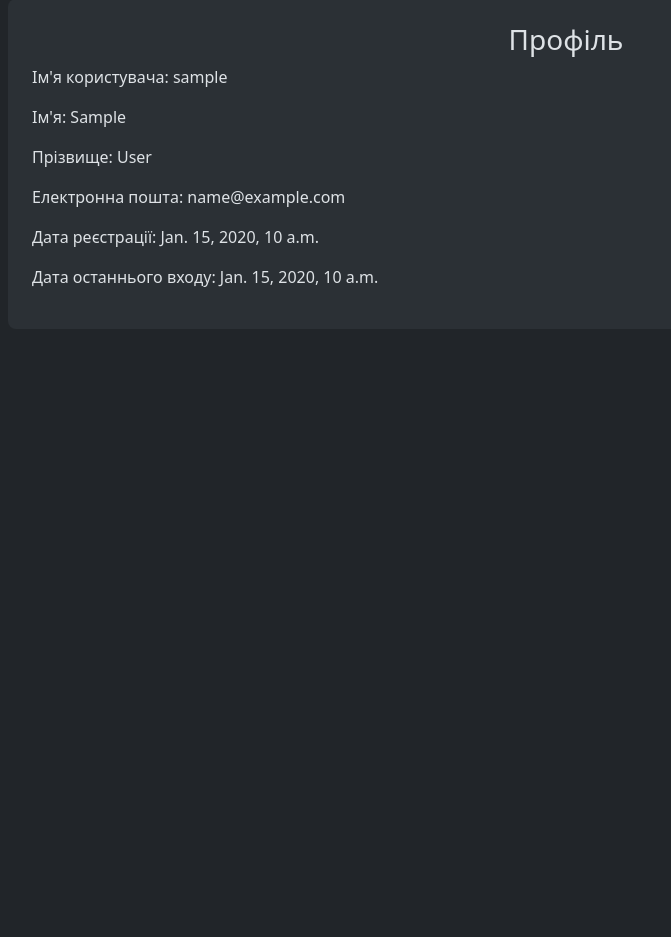
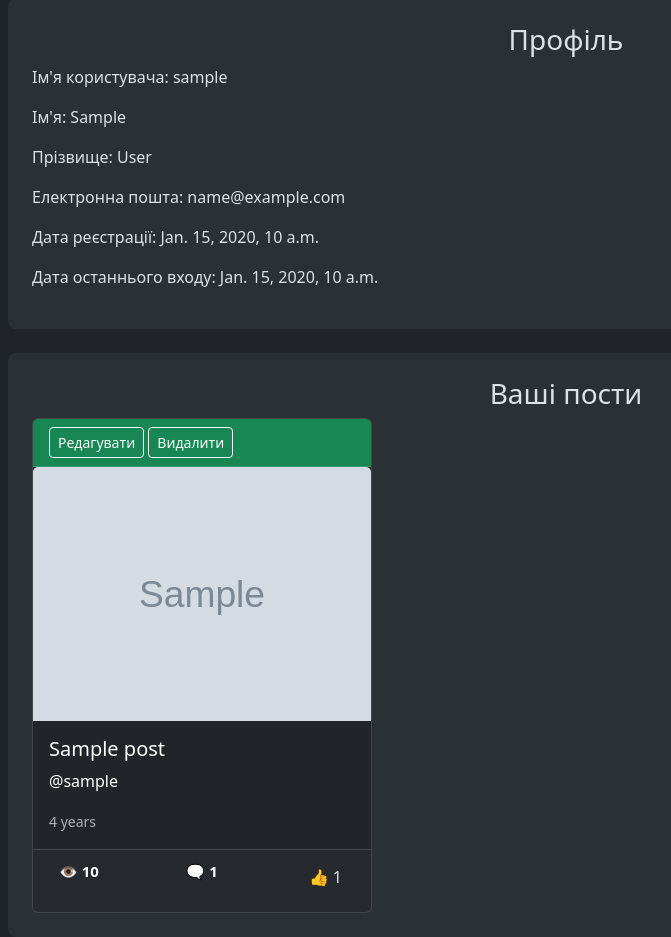
Before and after one commit to Dotpakc/SigmaPythonHub, a Django app: page /members/profile/ in a window 1280 px wide. Shown: the part 112-1049 px from the top of the page, without its empty margins (74-745 px from the left). Before the commit the page ends 399 px from the top, so only its background shows below. Run offline with Django 5.2, Linux system fonts and the light colour scheme; a user stored in the database is signed in; tables that the repository leaves empty hold one stand-in row (values such as "Sample post"); grey boxes marked "Sample" are stand-in pictures.

Commit message:
add likes

```diff
--- a/apps/blog/forms.py
+++ b/apps/blog/forms.py
@@ -19,8 +19,7 @@ class CommentForm(forms.ModelForm):
 
     class Meta:
         model = Comment
-        fields = ['author', 'content']
+        fields = ['content']
         widgets = {
-            'author': forms.TextInput(attrs={'class': 'form-control'}),
             'content': forms.Textarea(attrs={'class': 'form-control'})
         }
--- a/apps/blog/models.py
+++ b/apps/blog/models.py
@@ -10,7 +10,7 @@ class Post(models.Model):
     content = models.TextField(verbose_name='Контент')
     image = models.ImageField(verbose_name='Малюнок', upload_to='post_images/')
     is_published = models.BooleanField(verbose_name='Опубліковано', default=False, blank=True)
-    likes = models.IntegerField(verbose_name='Вподобайки', default=0, blank=True)
+    likes = models.ManyToManyField(User, related_name='post_likes', blank=True)
     views = models.IntegerField(verbose_name='Перегляди', default=0, blank=True)
     created_at = models.DateTimeField(verbose_name='Дата створення', auto_now_add=True)
     updated_at = models.DateTimeField(verbose_name='Дата оновлення', auto_now=True)
@@ -26,9 +26,9 @@ class Post(models.Model):
 
 class Comment(models.Model):
     post = models.ForeignKey(Post, on_delete=models.CASCADE, verbose_name='Пост', related_name='comments')
-    author = models.CharField(verbose_name='Автор', max_length=50)
+    author = models.ForeignKey(User, on_delete=models.CASCADE, verbose_name='Автор', related_name='comments', null=True, default=None)
     content = models.TextField(verbose_name='Контент')
-    likes = models.IntegerField(verbose_name='Вподобайки', default=0, blank=True)
+    likes = models.ManyToManyField(User, related_name='comment_likes', blank=True)
     created_at = models.DateTimeField(verbose_name='Дата створення', auto_now_add=True)
     updated_at = models.DateTimeField(verbose_name='Дата оновлення', auto_now=True)
 
--- a/apps/blog/templates/blog/index.html
+++ b/apps/blog/templates/blog/index.html
@@ -24,6 +24,7 @@
                                 <img src="{{post.image.url}}" class="card-img-top" alt="...">
                                 <div class="card-body">
                                     <h5 class="card-title">{{post.title}}</h5>
+                                    <p class="card-text">@{{post.author}}</p>
                                     <small class="text-muted">{{post.created_at|timesince}}</small>
                                     <!-- <div class="d-flex justify-content-between">
                                         <div class="d-flex align-items-center">
@@ -40,7 +41,7 @@
                                     <div class="d-flex justify-content-between text-center">
                                         <h5><span class="badge ">👁️ {{post.views}}</span></h5>
                                         <h5><span class="badge ">🗨️ {{post.comments.count}}</span></h5>
-                                        <h5><span class="btn" id="btn_like_{{post.id}}" style="cursor: pointer;">👍 {{post.likes}}</span></h5>
+                                        <h5><span class="btn" id="btn_like_{{post.id}}" style="cursor: pointer;">👍 {{post.likes.count}}</span></h5>
                                     </div>
                                 </div>
                             </div>
--- a/apps/members/templates/members/profile.html
+++ b/apps/members/templates/members/profile.html
@@ -14,7 +14,33 @@
         <p>Електронна пошта: {{ user.email }}</p>
         <p>Дата реєстрації: {{ user.date_joined }}</p>
         <p>Дата останнього входу: {{ user.last_login }}</p>
-
-
 </div>
+<div class="mt-4 rounded-3 bg-body-tertiary p-4">
+        <h3 class="text-center">Ваші пости</h3>
+        <div class="row g-4">
+            {% for post in user.posts.all %}
+                <div class="col-4">
+                    <div class="card">
+                        <div class="card-header {% if post.is_published %}bg-success{% else %}bg-warning{% endif %} text-white">
+                            <a href="" class="btn btn-sm btn-outline-light">Редагувати</a>
+                                <a href="" class="btn btn-sm btn-outline-light">Видалити</a>
+                        </div>
+                        <a href="{% url 'blog:post' post.id %}" class="text-decoration-none text-white">
+                        <img src="{{post.image.url}}" class="card-img-top" alt="...">
+                        <div class="card-body">
+                            <h5 class="card-title">{{post.title}}</h5>
+                                <p class="card-text">@{{post.author}}</p>
+                                <small class="text-muted">{{post.created_at|timesince}}</small>
+                        </div>
+                        </a>
+                                <div class="card-footer">
+                                        <div class="d-flex justify-content-between text-center">
+                                        <h5><span class="badge ">👁️ {{post.views}}</span></h5>
+                                        <h5><span class="badge ">🗨️ {{post.comments.count}}</span></h5>
+                                        <h5><span class="btn" id="btn_like_{{post.id}}" style="cursor: pointer;">👍 {{post.likes.count}}</span></h5>
+                                        </div>
+                                </div>
+                        </div>
+                </div>
+                {% endfor %}
 {% endblock %}
```
Also changed, not shown: apps/blog/templates/blog/post.html (+2 -6 lines), apps/blog/views.py (+13 -6 lines), apps/blog/migrations/0005_alter_comment_author_remove_post_likes_post_likes.py (added), apps/blog/migrations/0006_remove_comment_likes_alter_post_likes_comment_likes.py (added).
